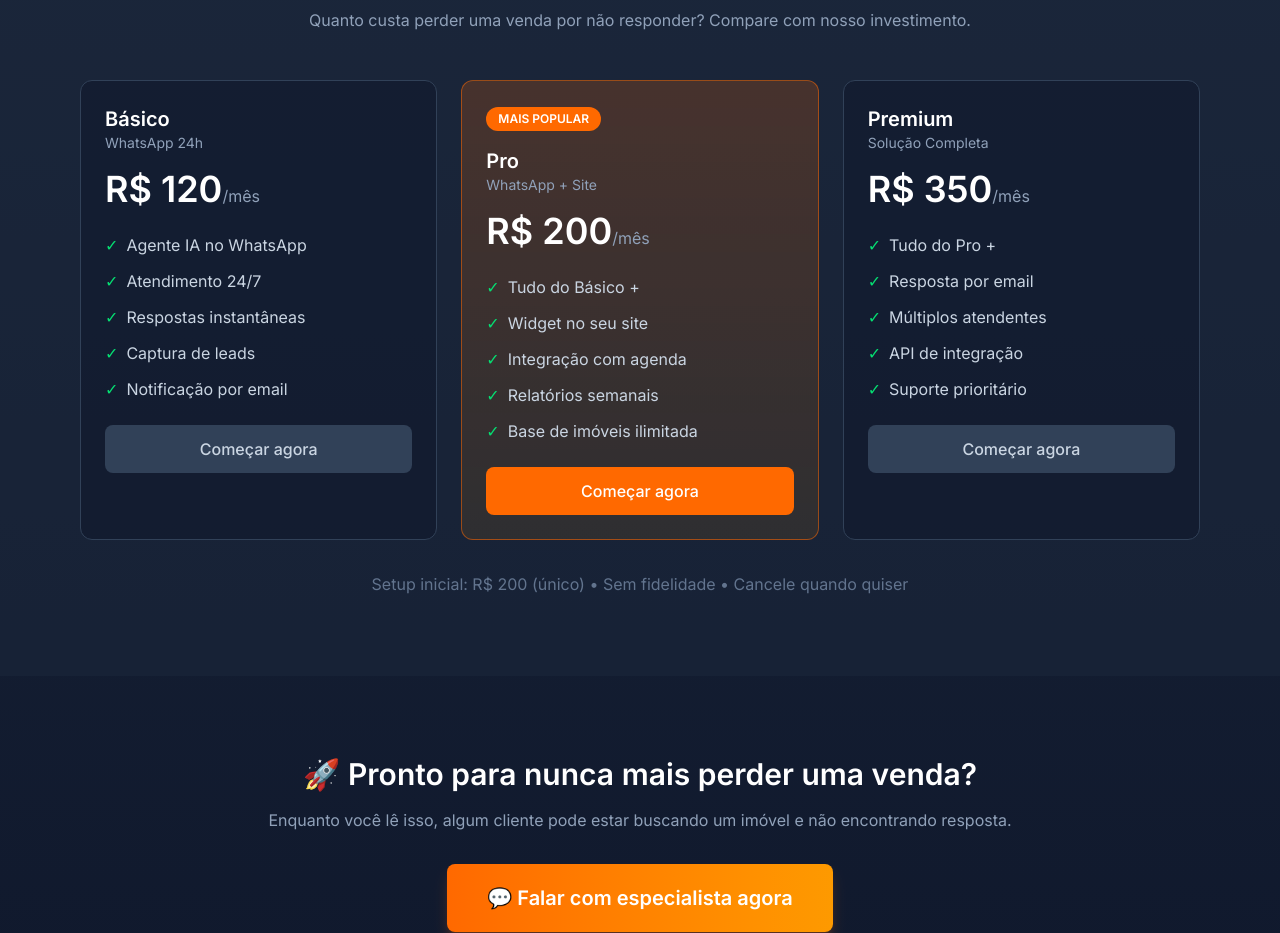
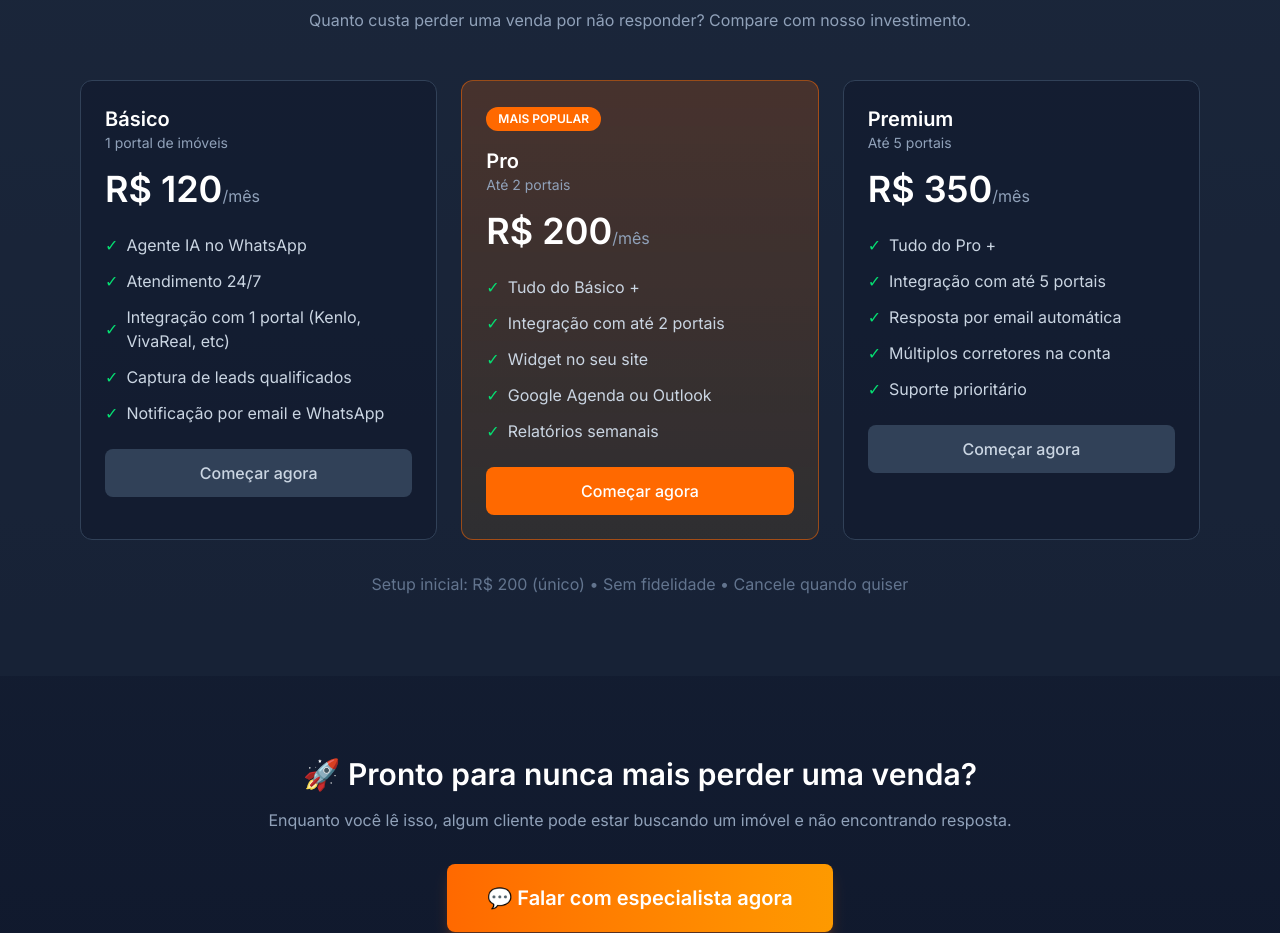
Before and after one commit to Rahgomes/nexalumedigital, a Next.js app: page /corretores in a window 1280 px wide. Shown: the part 2100-3033 px from the top of the page. Built offline with nearby package versions, Linux system fonts and the light colour scheme.

Commit message:
feat(corretores): ajuste planos - portais integrados + Google Agenda/Outlook

```diff
--- a/src/app/corretores/page.tsx
+++ b/src/app/corretores/page.tsx
@@ -191,38 +191,38 @@ export default function CorretoresPage() {
               {
                 name: "Básico",
                 price: "120",
-                desc: "WhatsApp 24h",
+                desc: "1 portal de imóveis",
                 features: [
                   "Agente IA no WhatsApp",
                   "Atendimento 24/7",
-                  "Respostas instantâneas",
-                  "Captura de leads",
-                  "Notificação por email",
+                  "Integração com 1 portal (Kenlo, VivaReal, etc)",
+                  "Captura de leads qualificados",
+                  "Notificação por email e WhatsApp",
                 ],
                 highlight: false,
               },
               {
                 name: "Pro",
                 price: "200",
-                desc: "WhatsApp + Site",
+                desc: "Até 2 portais",
                 features: [
                   "Tudo do Básico +",
+                  "Integração com até 2 portais",
                   "Widget no seu site",
-                  "Integração com agenda",
+                  "Google Agenda ou Outlook",
                   "Relatórios semanais",
-                  "Base de imóveis ilimitada",
                 ],
                 highlight: true,
               },
               {
                 name: "Premium",
                 price: "350",
-                desc: "Solução Completa",
+                desc: "Até 5 portais",
                 features: [
                   "Tudo do Pro +",
-                  "Resposta por email",
-                  "Múltiplos atendentes",
-                  "API de integração",
+                  "Integração com até 5 portais",
+                  "Resposta por email automática",
+                  "Múltiplos corretores na conta",
                   "Suporte prioritário",
                 ],
                 highlight: false,
```
